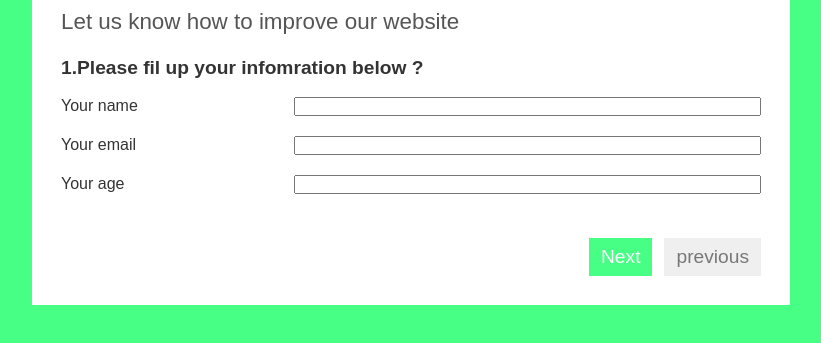
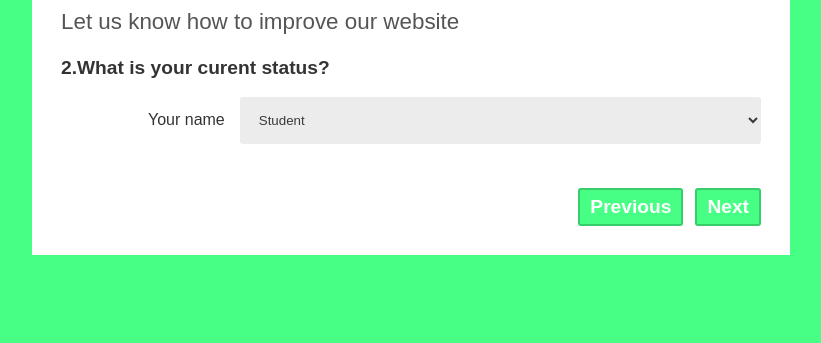
Before and after one commit to AbdelliNasredine/FCC-survey-form, a plain HTML site: page index.html in a window 1280 px wide. Both pictures are taken after a click on the button "Next". Shown: the part 83-426 px from the top of the page, without its empty margins (229-1050 px from the left). Drawn offline with Linux system fonts and the light colour scheme.

Commit message:
added next-prev btns

```diff
--- a/index.html
+++ b/index.html
@@ -16,7 +16,7 @@
             <form id="form-survey" action="">
                 <div class="question-container active">
                     <h5 class="question-title">1.Please fil up your infomration
-                        below ?</h5>
+                        below</h5>
                     <div class="input-container">
                         <label for="name">Your name</label>
                         <input id="name" type="text" required>
@@ -31,24 +31,21 @@
                     </div>
                 </div>
                 <div class="question-container">
-                    <h5 class="question-title">1.Please fil up your infomration
-                        below ?</h5>
+                    <h5 class="question-title">2.What is your curent status?</h5>
                     <div class="input-container">
-                        <label for="name">Your name :</label>
-                        <input id="name" type="text" required>
-                    </div>
-                    <div class="input-container">
-                        <label for="name">Your email :</label>
-                        <input id="name" type="email" required>
-                    </div>
-                    <div class="input-container">
-                        <label for="name">Your age :</label>
-                        <input id="name" type="number" min="1" required>
+                        <label for="status">Your name</label>
+                        <select id="status">
+                            <option value="1">Student</option>
+                            <option value="1">Full time worker</option>
+                            <option value="2">Part time worker</option>
+                            <option value="3">Employee</option>
+                            <option value="4">Non of the obove</option>
+                        </select>
                     </div>
                 </div>
                 <div class="btns-container">
+                    <button id="previous" class="btn btn-styled" type="button">previous</button>
                     <button id="next" class="btn btn-styled" type="button">Next</button>
-                    <button id="previous" class="btn" type="button">previous</button>
                 </div>
             </form>
         </div>
--- a/script.js
+++ b/script.js
@@ -1,20 +1,28 @@
 const questions = document.querySelectorAll('.question-container');
 const nextBtn = document.getElementById('next')
 const prevBtn = document.getElementById('previous');
-const questionsCount = questions.length;
-let curentIndex = 0;
-
-function next(event) {
-    console.log('next')
+const lastIndex = questions.length - 1;
+let currentIndex = 0;
+const isNext = () => questions[currentIndex + 1] != undefined;
+const isPrev = () => questions[currentIndex - 1] != undefined;
+const _switch = (current, next) => {
+    current.classList.remove("active");
+    next.classList.add("active");
 }
 
-function prev(event) {
-    console.log('prev')
-}
+nextBtn.addEventListener("click", () => {
+    if(isNext()){
+        _switch(questions[currentIndex] , questions[currentIndex + 1]);
+        currentIndex++;
+    }
+    console.log(currentIndex);
+});
 
-if (curentIndex === 0) {
-
-}
-nextBtn.addEventListener("click", next(event));
-prevBtn.addEventListener("click", prev(event));
-console.log(questions[4], nextBtn, prevBtn);
+prevBtn.addEventListener("click", () => {
+    if(isPrev()){
+        _switch(questions[currentIndex] , questions[currentIndex - 1]);
+        currentIndex--;
+    }
+    console.log(currentIndex);
+});
+// console.log(questions, nextBtn, prevBtn);
--- a/style.css
+++ b/style.css
@@ -5,7 +5,7 @@
 
 body {
     background-color: rgb(71, 255, 132);
-    font-family: arial;
+    font-family: 'Nunito', arial;
     color: rgba(0, 0, 0, .8);
 }
 
@@ -22,17 +22,31 @@ body {
 
 #description {
     font-size: 1.4em;
-    margin: 12px 0 ;
+    margin: 12px 0;
     color: rgb(85, 85, 85);
 }
 
 .question-container {
     padding: 10px 0;
     display: none;
+    position: relative;
 }
 
 .question-container.active {
     display: block;
+    animation: reveal 1s ease-in-out ;
+}
+
+/* animation reaveal */
+@keyframes reveal {
+    0% {
+        top: 12px;
+        opacity: 0;
+    }
+    50% {
+        top: 0px;
+        opacity: 1;
+    }
 }
 
 .question-title {
@@ -42,18 +56,30 @@ body {
 
 .input-container {
     display: flex;
-    justify-content: flex-start;
+    justify-content: space-around;
     width: 100%;
     padding: 10px 0;
 }
 
-.input-container input {
-    flex: 1 auto;
+.input-container input , .input-container select {
+    border: none;
+    flex: 3;
+    border-radius: 3px;
+    padding: 15px;
+    background-color: rgb(236, 236, 236);
+    color: #3a3a3a;
+}
+
+.input-container input:hover , .input-container input:focus {
+    box-shadow: inset 0px 0px 0px 2px rgba(0, 0, 0, .2);
+    background-color: white;
 }
 
 .input-container label {
-    text-align: left;
-    width: 33.33% ;
+    align-self: center;
+    text-align: right;
+    margin-right: 15px;
+    flex:1;
 }
 
 .btns-container {
@@ -62,16 +88,25 @@ body {
     margin-top: 24px;
 }
 
-.btn , .disable {
+.btn {
     color: rgba(0, 0, 0, .5);
     margin-left: 12px;
     border: none;
     font-size: 1.2em;
     padding: 8px 12px;
+    border-radius: 3px;
     cursor: pointer;
+    text-transform: capitalize;
+    box-shadow: inset 0px 0px 0px 2px rgba(0, 0, 0, .2);
+    font-family: inherit;
+    font-weight: bold;
 }
 
 .btn-styled {
     background-color: rgb(71, 255, 132);
     color: rgb(255, 255, 255);
 }
+
+.btn-styled:hover {
+    background-color: rgb(51, 182, 95);
+}
```
